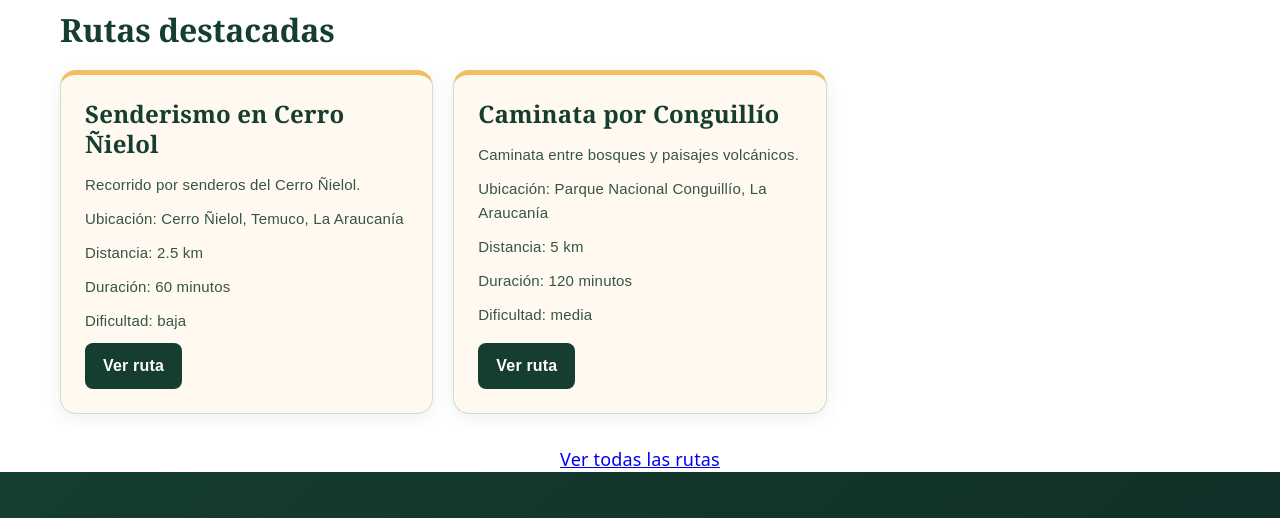
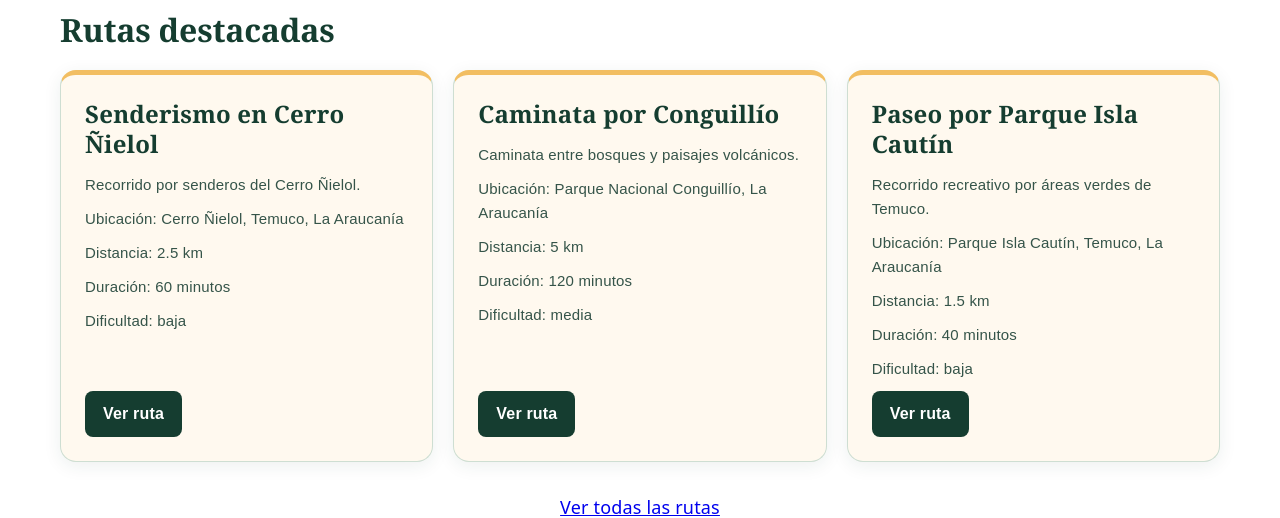
Before and after one commit to galbornoz-uct/proyecto-frontend-novastack, a React app in the folder app/: page /#/ in a window 1280 px wide. Shown: the part 720-1238 px from the top of the page. Built offline with nearby package versions, Linux system fonts and the light colour scheme; the HTML template or start-up script is replaced by a standard one.

Commit message:
feat: agregar tercera ruta destacada

```diff
--- a/app/src/datos/rutas.js
+++ b/app/src/datos/rutas.js
@@ -17,4 +17,13 @@ export const rutas = [
     duracionMin: 120,
     dificultad: "media",
   },
+  {
+  id: 3,
+  nombre: "Paseo por Parque Isla Cautín",
+  descripcion: "Recorrido recreativo por áreas verdes de Temuco.",
+  ubicacion: "Parque Isla Cautín, Temuco, La Araucanía",
+  distanciaKm: 1.5,
+  duracionMin: 40,
+  dificultad: "baja",
+  },
 ];
```
